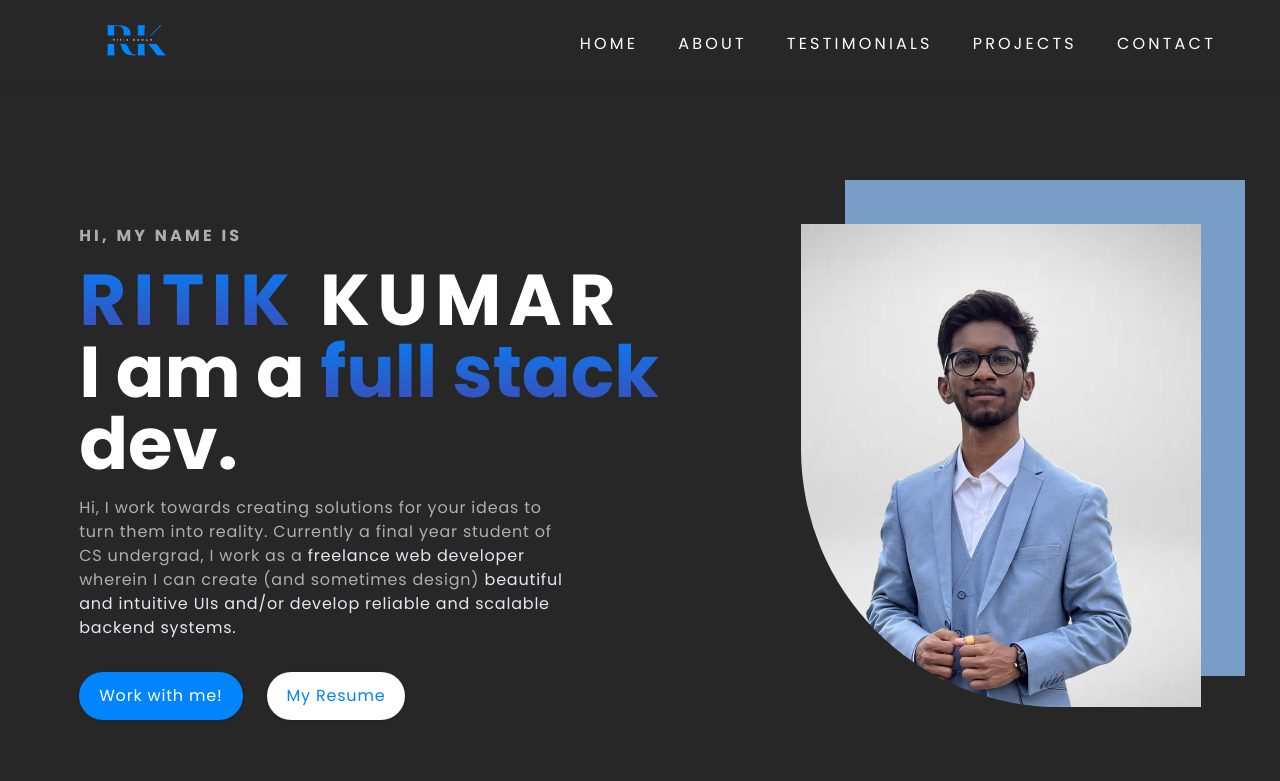
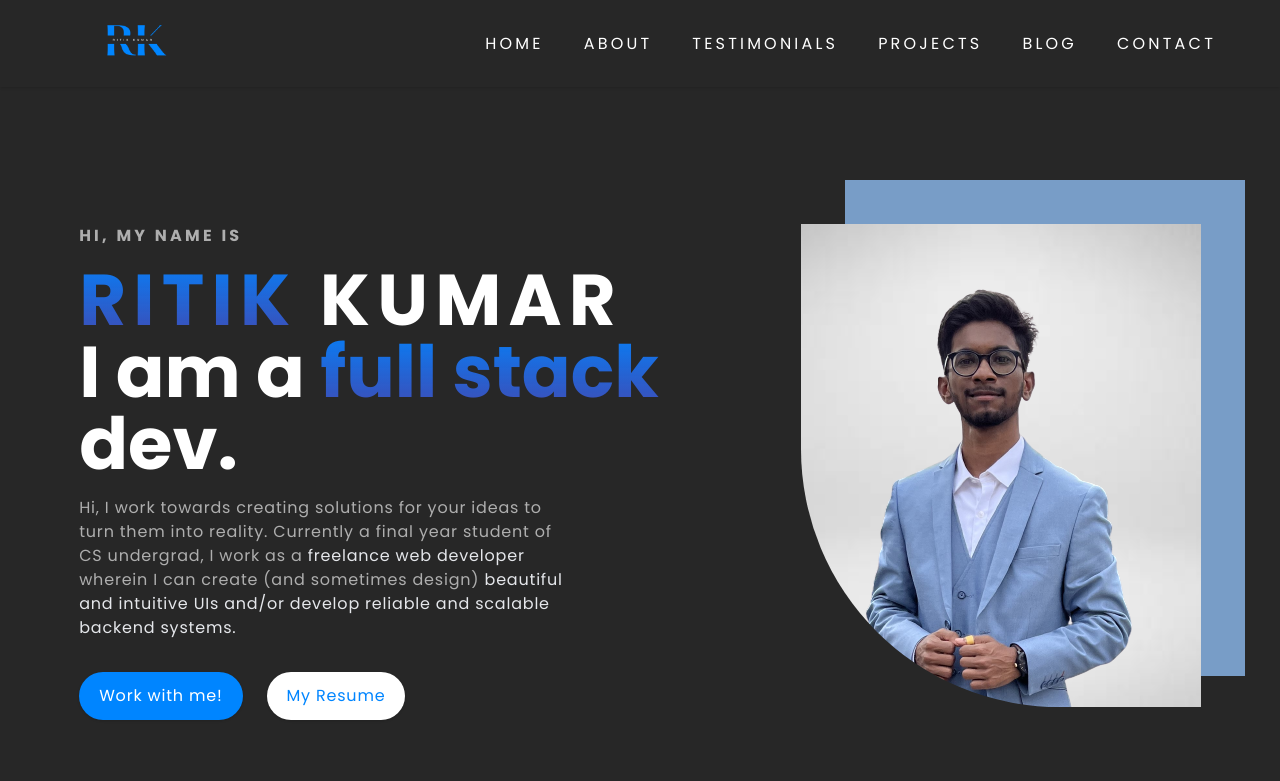
Before and after one commit to iamr-kumar/next-portfolio, a Next.js app: page / in a window 1280 px wide. Shown: the top 781 px of the page. Built offline with nearby package versions, Linux system fonts and the light colour scheme; what react-google-recaptcha-v3 would draw is missing.

Commit message:
Add Blog link in navbar

```diff
--- a/components/Navbar.tsx
+++ b/components/Navbar.tsx
@@ -7,6 +7,7 @@ import { SocialLinks } from "./Footer";
 interface MenuItemType {
   link: string;
   placeholder: string;
+  target?: string;
 }
 
 const menuItems: MenuItemType[] = [
@@ -25,6 +26,11 @@ const menuItems: MenuItemType[] = [
   {
     link: "#projects",
     placeholder: "Projects",
+  },
+  {
+    link: "https://blog.devritik.com",
+    placeholder: "Blog",
+    target: "_blank",
   },
   {
     link: "#contact",
@@ -74,7 +80,7 @@ const Navbar = () => {
         </div>
         <ul className="hidden lg:flex">
           {menuItems.map((item, index) => (
-            <Link href={item.link} key={index}>
+            <Link href={item.link} key={index} target={item.target ? item.target : "_self"}>
               <li className="ml-10 text-base uppercase tracking-widest transition hover:text-[#0085FF]">
                 {item.placeholder}
               </li>
```
